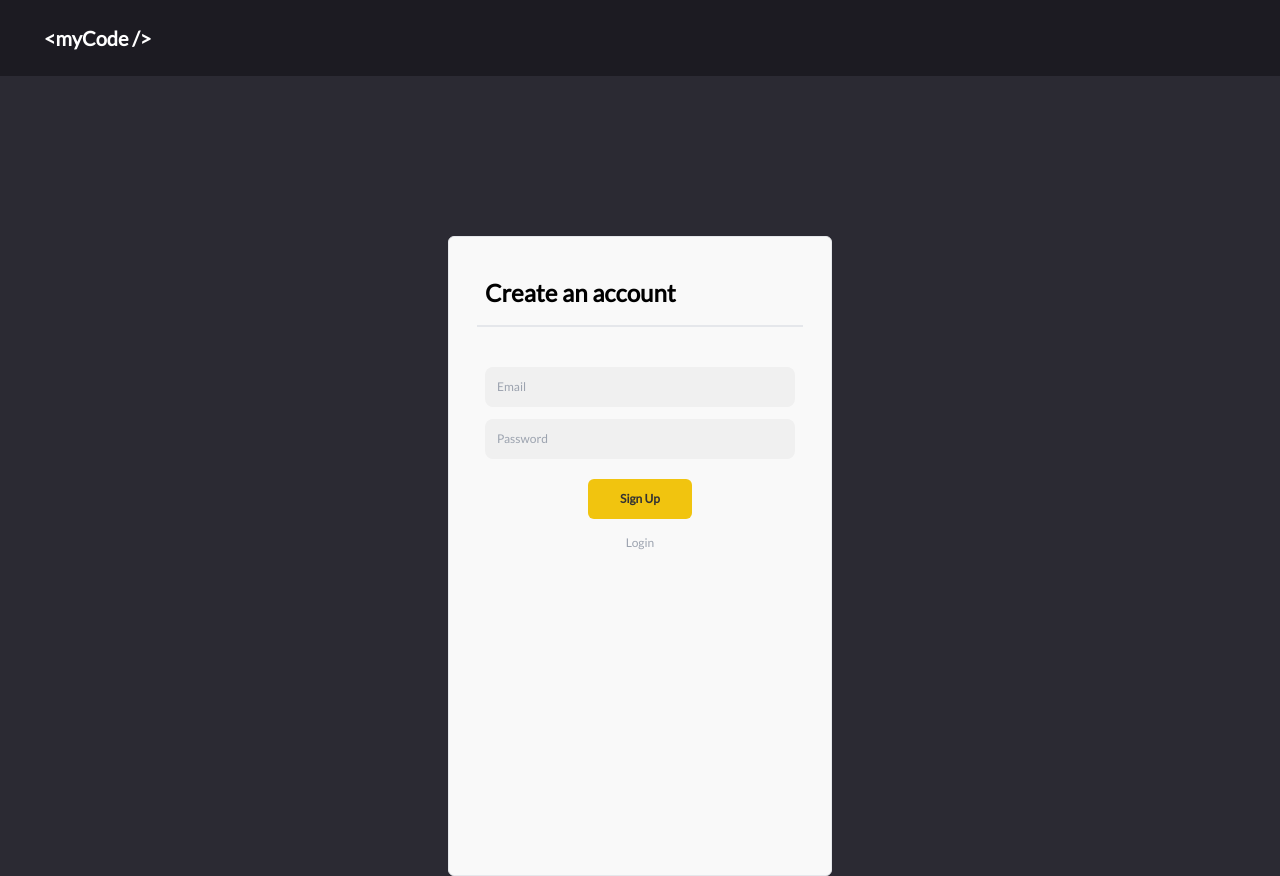
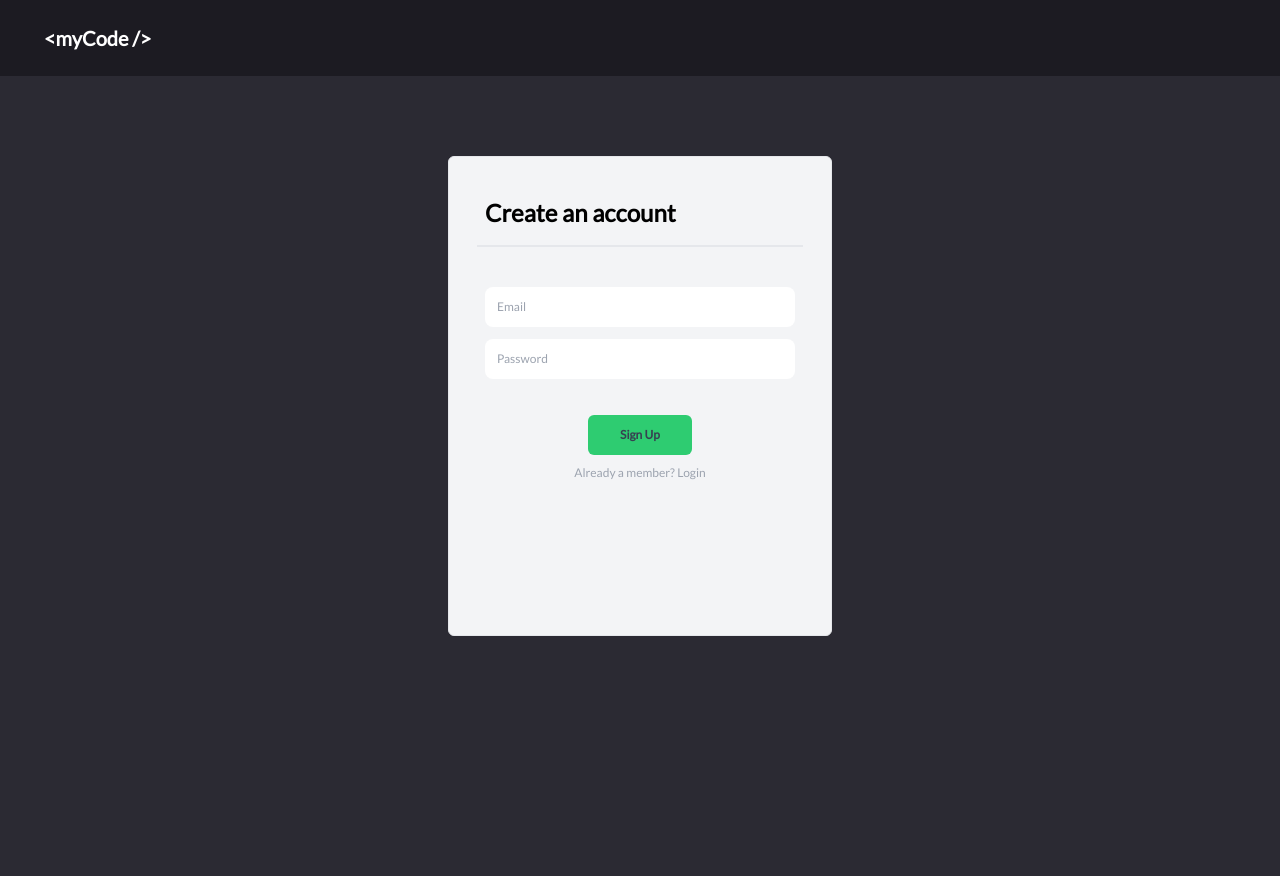
Before and after one commit to kezdetphia/mern-mycode-front, a React (Create React App) app: page /signup in a window 1280 px wide. Built offline with nearby package versions, Linux system fonts and the light colour scheme.

Commit message:
logipage signup page style

```diff
--- a/src/Components/CodeForm.jsx
+++ b/src/Components/CodeForm.jsx
@@ -141,8 +141,9 @@ const CodeForm = () => {
   ];
 
   return (
-    <div className="sm:m-10 w-full h-full ">
+    <div className="sm:m-10 m-5 w-full h-full bg-search rounded-lg p-3 ">
       <div className=" ">
+        <span>HEllo</span>
         <div className="flex sm:flex-row flex-col space-y-2 ">
           <select
             className="bg-urllink text-gray-500 justify-center flex items-center py-2 rounded-lg pl-2 mt-2"
--- a/src/Components/CodeInfo.jsx
+++ b/src/Components/CodeInfo.jsx
@@ -42,7 +42,7 @@ const CodeInfo = ({ code }) => {
     }
   };
 
-  const maxDescriptionLength = 50;
+  const maxDescriptionLength = 30;
   const truncateDescription = (text) => {
     if (text.length <= maxDescriptionLength) {
       return text;
@@ -51,7 +51,7 @@ const CodeInfo = ({ code }) => {
   };
 
   return (
-    <div className="flex flex-col m-10 ">
+    <div className="flex flex-col sm:m-10 mx-5 ">
       <Link to={`/${code._id}`}>
         <div className=" transform scale-100 hover:scale-105 transition-transform duration-300 ease-in-out">
           <div className="w-full  bg-search text-gray-300 rounded-md">
--- a/src/Pages/LoginPage.jsx
+++ b/src/Pages/LoginPage.jsx
@@ -29,12 +29,13 @@ const LoginPage = () => {
   };
 
   return (
-    <div className="flex justify-center sm:pt-40 h-screen  bg-backg  ">
-      <div className="bg-white border rounded-md sm:w-96 sm:h-1/2 w-full  px-7   ">
+    <div className=" h-screen w-screen  bg-backg  ">
+      <div className="h-full w-full sm:pt-20 flex justify-center ">
+        <div className="bg-gray-100 border rounded-md sm:w-96 sm:mb-40  w-full px-7">
           <div className="text-2xl font-bold mt-10 mx-2 text-textcolor ">
             {headerInstruction}
           </div>
-        <div className="border bg-background mt-4" />
+          <div className="border bg-background mt-4  " />
 
           <form className="flex flex-col mx-2 my-10  " onSubmit={handleSubmit}>
             <input
@@ -53,27 +54,27 @@ const LoginPage = () => {
               name="password"
               onChange={handleChange}
             />
-          <div className="flex justify-center items-center flex-col ">
+            <div className="flex justify-center items-center flex-col pt-3 ">
               <button
-              className="bg-secondary hover:bg-highlight text-textcolor font-bold rounded-md p-3 text-xs mt-5 w-1/3 "
+                className="w-1/3 bg-mygreen text-gray-700 font-bold rounded-md p-3 mt-6 text-xs transform scale-100 hover:scale-105 transition-transform duration-300 ease-in-out"
                 type="submit"
                 disabled={isLoading}
               >
                 Login
               </button>
             </div>
-          <span className="text-xs flex justify-center text-gray-400 sm:pt-5 pt-3">
-            Don't have an account yet?
+            <div className="flex items-center justify-center pt-3">
+              <Link to="/SIGNUP">
+                <span className="px-4 text-gray-400 text-xs pt-3">
+                  Don't have an account yet?{" "}
+                  <span className=" hover:text-mygreen">Sign Up </span>
                 </span>
-          <Link
-            className="text-xs flex justify-center pt-1 mb-5  text-gray-400  hover:text-white"
-            to="/signup"
-          >
-            Sign Up
               </Link>
 
-          <span className="">{error && <div>{error}</div>}</span>
+              <span className="text-error">{error && <div>{error}</div>}</span>
+            </div>
           </form>
+        </div>
       </div>
     </div>
   );
--- a/src/Pages/SignupPage.jsx
+++ b/src/Pages/SignupPage.jsx
@@ -1,7 +1,6 @@
 import { useState } from "react";
-import {Link} from 'react-router-dom'
+import { Link } from "react-router-dom";
 import { useSignup } from "../hooks/useSignup";
-
 
 const SignupPage = () => {
   const intialForm = {
@@ -11,9 +10,14 @@ const SignupPage = () => {
 
   const [signupForm, setSignupForm] = useState(intialForm);
 
-  const [headerInstruction, setHeaderInstruction] = useState("Create an account");
+  const [headerInstruction, setHeaderInstruction] =
+    useState("Create an account");
 
-  const { signup, signupError: error, signupIsLoading: isLoading } = useSignup();
+  const {
+    signup,
+    signupError: error,
+    signupIsLoading: isLoading,
+  } = useSignup();
 
   const handleChange = (e) => {
     const { name, value } = e.target;
@@ -29,12 +33,13 @@ const SignupPage = () => {
   };
 
   return (
-    <div className="flex justify-center h-screen sm:pt-40  bg-backg  ">
-      <div className="bg-cardbg border rounded-md sm:w-96  px-7 ">
+    <div className="flex justify-center h-screen sm:pt-20 sm:pb-60  bg-backg  ">
+      <div className="bg-gray-100 border rounded-md sm:w-96  w-full px-7 ">
         <div className="text-2xl font-bold mt-10 mx-2 ">
           {headerInstruction}
         </div>
         <div className="border bg-background mt-4" />
+
         <form className="flex flex-col mx-2 mt-10  " onSubmit={handleSubmit}>
           <input
             className="p-3 rounded-lg bg-background mb-3 text-xs"
@@ -53,17 +58,20 @@ const SignupPage = () => {
             onChange={handleChange}
           />
 
-          <div className="flex justify-center items-center flex-col ">
+          <div className="flex justify-center items-center flex-col pt-8">
             <button
-              className="w-1/3 bg-secondary hover:bg-highlight text-textcolor font-bold rounded-md p-3 mt-5 text-xs"
+              className="w-1/3 bg-mygreen text-gray-700 font-bold rounded-md p-3 mt-1 text-xs transform scale-100 hover:scale-105 transition-transform duration-300 ease-in-out"
               type="submit"
               disabled={isLoading}
             >
               Sign Up
             </button>
-            <div className="flex items-center text-sm pt-1 hover:text-highlight ">
+            <div className="flex items-center text-md pt-1 hover:text-highlight ">
               <Link to="/login">
-                <h1 className="px-4 text-gray-400 text-xs pt-3"> Login </h1>
+                <span className="px-4 text-gray-400 text-xs pt-3">
+                  Already a member?{" "}
+                  <span className=" hover:text-mygreen">Login </span>
+                </span>
               </Link>
             </div>
 
--- a/tailwind.config.js
+++ b/tailwind.config.js
@@ -4,10 +4,6 @@ module.exports = {
   theme: {
     extend: {
       colors: {
-        primary: "#3498db",
-        secondary: "#f1c40f",
-        background: "#f0f0f0",
-        textcolor: "#333333",
         mygreen: "#2ecc71",
         error: "#e74c3c",
         cardbg: "#f9f9f9",
@@ -15,6 +11,9 @@ module.exports = {
         backg: "#2B2A33",
         urllink: "#1C1B22",
         search: "#42414D",
+        darkpink: "#B64FC5",
+        mediumpink: "#EA80F8",
+        lightpink: "#FFB2FC",
       },
     },
     fontFamily: {
```
Lines whose indentation alone changed are shown as unchanged.
